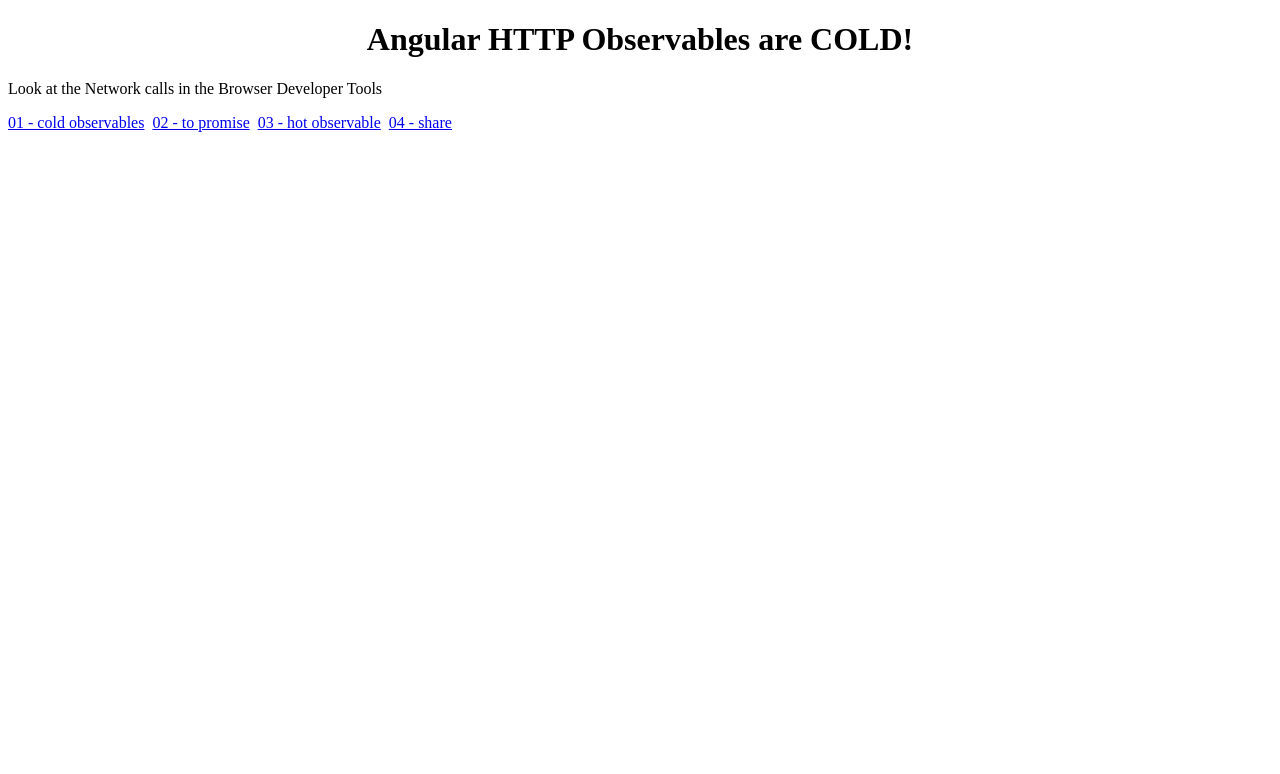
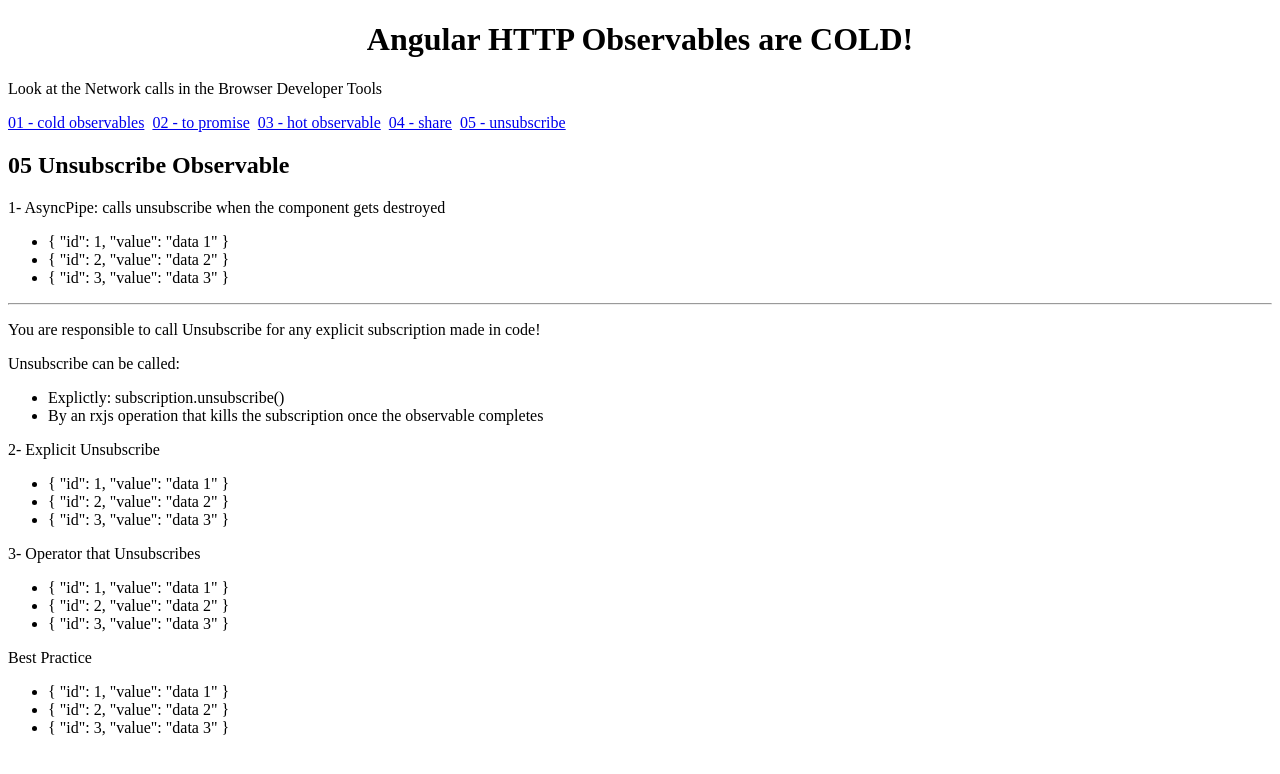
Before and after one commit to AGiorgetti/rxjs101, an Angular app in the folder angular/: page /unsubscribe in a window 1280 px wide. Before the commit this address led to /. Shown: the top 774 px of the page. Built offline with nearby package versions, Linux system fonts and the light colour scheme.

Commit message:
Added Unsubscribe samples

```diff
--- a/angular/src/app/app.component.html
+++ b/angular/src/app/app.component.html
@@ -9,6 +9,7 @@
 <a [routerLink]="['/cold']">01 - cold observables</a>&nbsp;
 <a [routerLink]="['/topromise']">02 - to promise</a>&nbsp;
 <a [routerLink]="['/hot']">03 - hot observable</a>&nbsp;
-<a [routerLink]="['/share']">04 - share</a>
+<a [routerLink]="['/share']">04 - share</a>&nbsp;
+<a [routerLink]="['/unsubscribe']">05 - unsubscribe</a>
 
 <router-outlet></router-outlet>
--- /dev/null
+++ b/angular/src/app/observables/o05-unsubscribe/o05-unsubscribe.component.html
@@ -0,0 +1,25 @@
+<h2>05 Unsubscribe Observable</h2>
+
+<p>1- AsyncPipe: calls unsubscribe when the component gets destroyed</p>
+<ul>
+  <li *ngFor="let itm of items$ | async">{{itm | json}}</li>
+</ul>
+<hr>
+<p>You are responsible to call Unsubscribe for any explicit subscription made in code!</p>
+<p>Unsubscribe can be called:</p>
+<ul>
+  <li>Explictly: subscription.unsubscribe()</li>
+  <li>By an rxjs operation that kills the subscription once the observable completes</li>
+</ul>
+<p>2- Explicit Unsubscribe</p>
+<ul>
+  <li *ngFor="let itm of items_explicit">{{itm | json}}</li>
+</ul>
+<p>3- Operator that Unsubscribes</p>
+<ul>
+  <li *ngFor="let itm of items_take_unsubscribe">{{itm | json}}</li>
+</ul>
+<p>Best Practice</p>
+<ul>
+  <li *ngFor="let itm of items_best_practice">{{itm | json}}</li>
+</ul>
--- /dev/null
+++ b/angular/src/app/observables/o05-unsubscribe/o05-unsubscribe.component.ts
@@ -0,0 +1,89 @@
+import { Component, OnInit, OnDestroy } from '@angular/core';
+import { Observable, Subscription, Subject } from 'rxjs';
+import { HttpClient } from '@angular/common/http';
+import { map, take, takeUntil } from 'rxjs/operators';
+
+/**
+ * Unsubscribe is a "MUST DO!" operation to avoid memory leaks and bugs.
+ *
+ * you have several ways of doing it:
+ *
+ * 1- AsyncPipe - Angular will take care of unsubscribing when the component is destroyed
+ * 2- Subscription.unsubscribe() - Call the unsubscribe() method imperatively for any subscription created in code
+ * 3- Use rxjs operators that automatically unsubscribe: take, takeUntill, etc...
+ *
+ * Angular Best Practice:
+ * - use the actions combined of a Subject and the takeUntil() operator
+ * - create an instance member: private onDestroy$ = new Subject();
+ * - use this subject with your Observables: this.http.get().takeUntil(this.onDestroy$).subscribe(…)
+ * - emit a value in the ngOnDestroy method: this.onDestroy$.next();
+ * - complete the observable in the ngOnDestroy method: this.onDestroy.complete();
+ *
+ * there's a small library that does just that:
+ * https://www.npmjs.com/package/@w11k/ngx-componentdestroyed
+ *
+ * @export
+ * @class O05UnsubscribeComponent
+ * @implements {OnInit}
+ * @implements {OnDestroy}
+ */
+@Component({
+  selector: 'app-o05-unsubscribe',
+  templateUrl: './o05-unsubscribe.component.html',
+  styleUrls: ['./o05-unsubscribe.component.css']
+})
+export class O05UnsubscribeComponent implements OnInit, OnDestroy {
+
+  public items$: Observable<any>;
+
+  public items_explicit: any[];
+  public items_explicit_subscription: Subscription;
+
+  public items_take_unsubscribe: any[];
+
+  // Best Practice
+  public items_best_practice: any[];
+  private onDestroy$ = new Subject<boolean>();
+
+  constructor(
+    http: HttpClient
+  ) {
+    // 1- AsyncPipe binding
+    this.items$ = http.get('./assets/database.json').pipe(
+      map((result: any) => result != null ? result.items : null)
+    );
+
+    // 2- explicit subscription: must be manually unsunscribed dusing OnDestroy
+    this.items_explicit_subscription = http.get('./assets/database.json').pipe(
+      map((result: any) => result != null ? result.items : null)
+    ).subscribe(data => this.items_explicit = data);
+
+    // 3- rxjs operator that unsubscribe()
+    http.get('./assets/database.json').pipe(
+      map((result: any) => result != null ? result.items : null),
+      take(1)
+    ).subscribe(data => this.items_take_unsubscribe = data);
+
+    // Best Practice
+    http.get('./assets/database.json').pipe(
+      map((result: any) => result != null ? result.items : null),
+      takeUntil(this.onDestroy$)
+    ).subscribe(data => this.items_best_practice = data);
+
+  }
+
+  ngOnInit() {
+  }
+
+  ngOnDestroy(): void {
+    if (this.items_explicit_subscription != null) {
+      this.items_explicit_subscription.unsubscribe();
+    }
+
+    // Best Practice
+    this.onDestroy$.next(true);
+    this.onDestroy$.complete();
+  }
+
+
+}
```
Also changed, not shown: angular/package.json (+16 -16 lines), angular/src/app/app.module.ts (+5 -2 lines), angular/src/app/observables/o05-unsubscribe/o05-unsubscribe.component.css (added), 2 other files (tests, documents, lock files or other folders).
